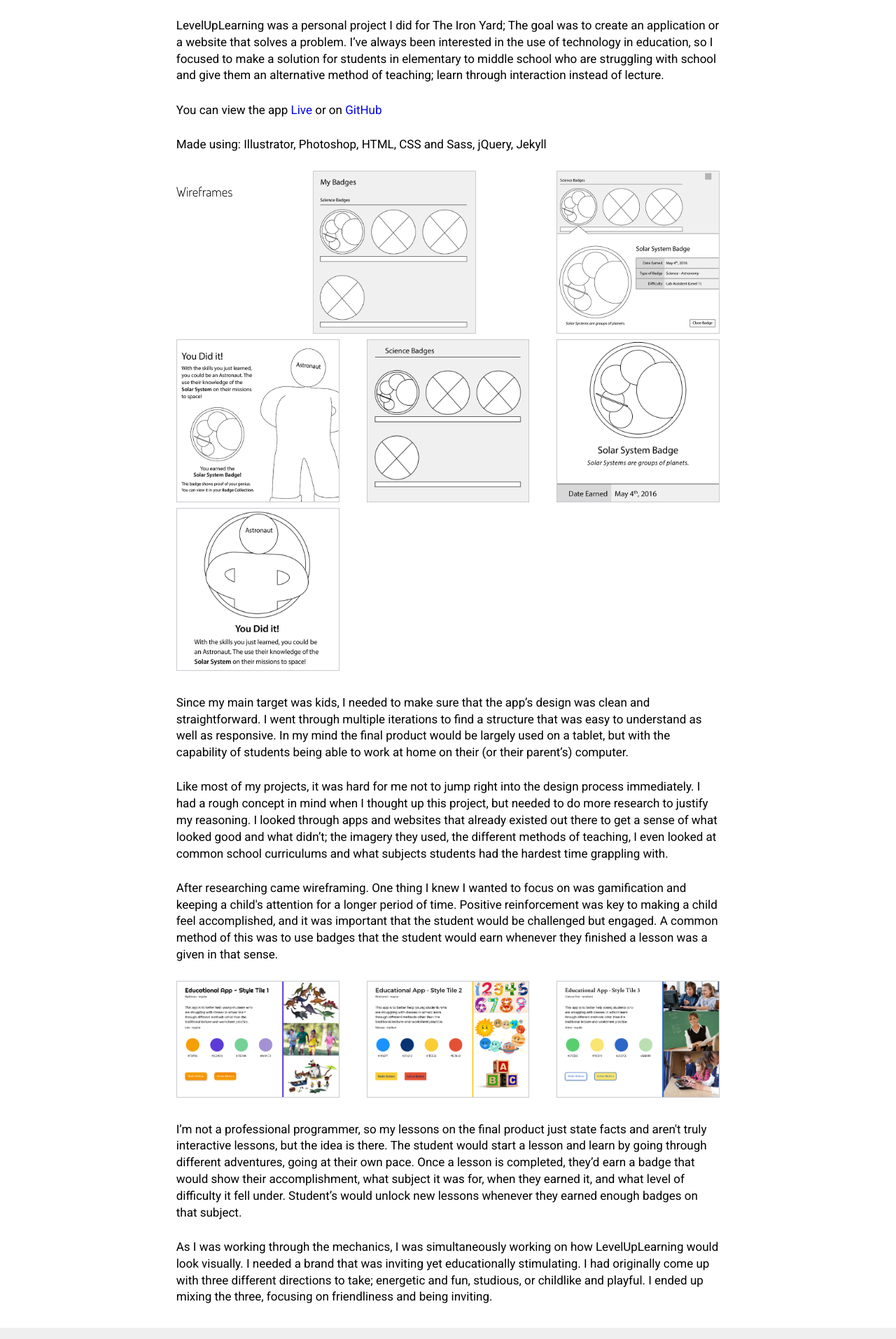
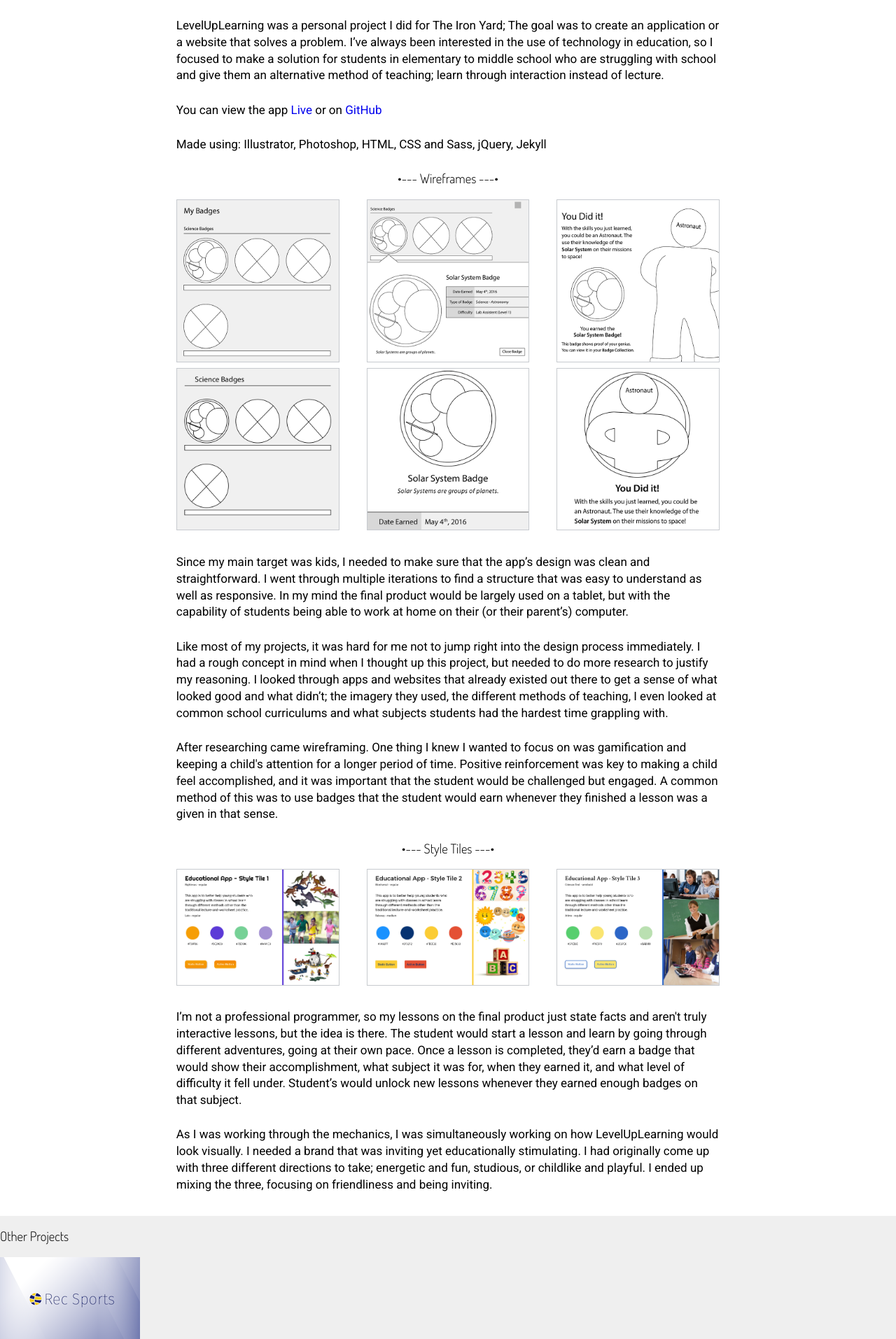
Before and after one commit to jhartley1412/old-portfolio-2, a Jekyll site: the page built from levelup.html, in a window 1280 px wide. Shown: the part 600-2514 px from the top of the page at 70% size. Built offline with Jekyll 4.4.1, drawn with Linux system fonts in a browser that asks for light colours; nearby versions of some CDN libraries.

Commit message:
added exrta container around case study images

```diff
--- a/_sass/_breakpoints.scss
+++ b/_sass/_breakpoints.scss
@@ -23,7 +23,7 @@
 	// 	}
 	// }
 
-	.cs-pictures-container{
+	.cs-flex-container{
 		width: 85%;
 		justify-content: center;
 	}
@@ -55,7 +55,7 @@
 
 
 
-	.cs-pictures-container{
+	.cs-flex-container{
 		width: 100%;
 		justify-content: space-between;
 	}
--- a/css/main.scss
+++ b/css/main.scss
@@ -238,19 +238,21 @@ span.underline{
 
 // case study picture conatiner
 .cs-pictures-container{
+	margin: 0 auto;
+
+	h3{
+		clear: both;
+		text-align: center;
+	}
+}
+
+.cs-flex-container{
 	display: -webkit-box;
 	display: -moz-box;
 	display: -ms-flexbox;
 	display: -webkit-flex;
 	display: flex;
 	flex-wrap: wrap;
-
-	margin: 0 auto;
-
-	h3{
-		clear: both;
-		text-align: center;
-	}
 }
 
 .flex-item{
--- a/levelup.html
+++ b/levelup.html
@@ -25,7 +25,9 @@ permalink: levelup
 
 		<div class="cs-pictures-container">
 
-			<h3> Wireframes </h3>
+			<h3> •--- Wireframes ---• </h3>
+
+			<div class="cs-flex-container">
 
 				<div class="flex-item static-img-portrait">
 
@@ -99,6 +101,8 @@ permalink: levelup
 
 			</div>
 
+		</div>
+
 
     	<p> Since my main target was kids, I needed to make sure that the app’s design was clean and straightforward. I went through multiple iterations to find a structure that was easy to understand as well as responsive. In my mind the final product would be largely used on a tablet, but with the capability of students being able to work at home on their (or their parent’s) computer. </p>
 
@@ -108,6 +112,10 @@ permalink: levelup
 
 
 		<div class="cs-pictures-container">
+
+			<h3> •--- Style Tiles ---• </h3>
+
+			<div class="cs-flex-container">
 
 				<div class="flex-item static-img-landscape">
 
@@ -142,6 +150,8 @@ permalink: levelup
 
 			</div>
 
+		</div>
+
 
 		<p> I’m not a professional programmer, so my lessons on the final product just state facts and aren't truly interactive lessons, but the idea is there. The student would start a lesson and learn by going through different adventures, going at their own pace. Once a lesson is completed, they’d earn a badge that would show their accomplishment, what subject it was for, when they earned it, and what level of difficulty it fell under. Student’s would unlock new lessons whenever they earned enough badges on that subject. </p>
 
```
Also changed, not shown: 3 other files. Lines whose indentation alone changed are shown as unchanged.
